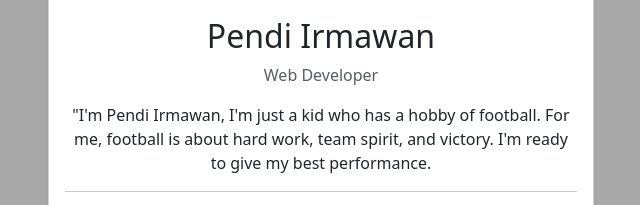
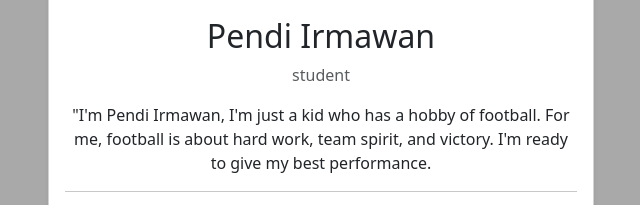
Before and after one commit to MpenJaun/ta_pendiirmawan_x4, a plain HTML site: page index.html in a window 1280 px wide. Shown: the part 220-425 px from the top of the page, 319-959 px from the left. Drawn offline with nearby package versions, Linux system fonts and the light colour scheme.

Commit message:
Update index.html

```diff
--- a/index.html
+++ b/index.html
@@ -16,7 +16,7 @@
                     <div class="card-body text-center">
                         <img src="IMG_20241107_074047.jpg" alt="Profile Image" class="profile-img">
                         <h2>Pendi Irmawan</h2>
-                        <p class="text-muted">Web Developer</p>
+                        <p class="text-muted">student</p>
                         <p>"I'm Pendi Irmawan, I'm just a kid who has a hobby of football. For me, football is about hard work, team spirit, and victory. I'm ready to give my best performance.
                         </p>
                         <hr>
```
